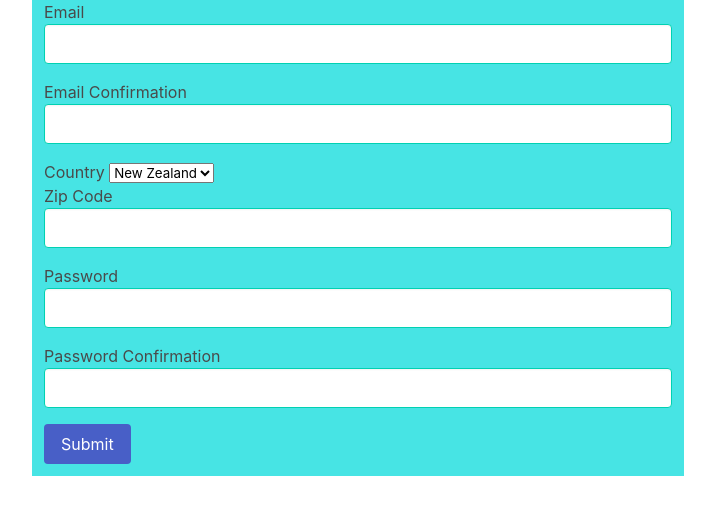
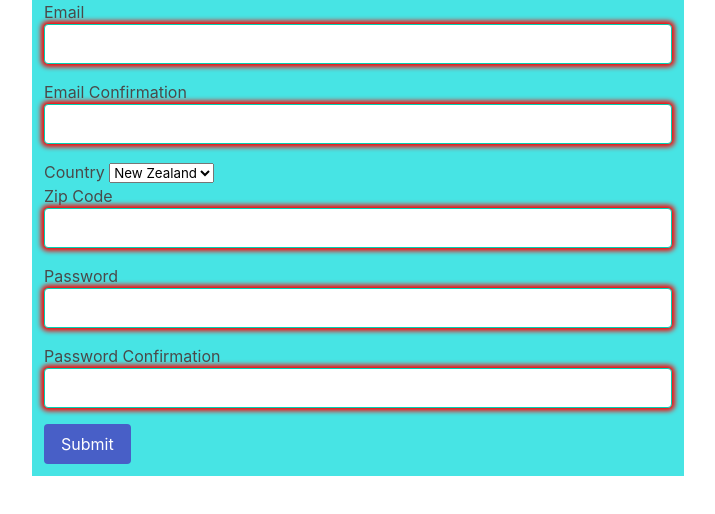
Before and after one commit to vladL2C/form-validation, a plain HTML site: page index.html in a window 1280 px wide. Shown: the whole page, without its empty margins (282-997 px from the left). Drawn offline with nearby package versions, Linux system fonts and the light colour scheme.

Commit message:
Made fields required for further validation

```diff
--- a/index.html
+++ b/index.html
@@ -1,5 +1,6 @@
 <!DOCTYPE html>
 <html>
+
 <head>
   <meta charset="utf-8">
   <meta name="viewport" content="width=device-width, initial-scale=1">
@@ -8,30 +9,31 @@
   <link rel="stylesheet" href="form.css">
   <script defer src="https://use.fontawesome.com/releases/v5.0.0/js/all.js"></script>
 </head>
+
 <body>
   <div class="columns is-mobile">
     <div class="column is-half is-offset-one-quarter">
       <form>
         <label> Email </label>
-      <input id="email" class="input is-primary" type="email" onblur="myValidation()">
+        <input id="email" class="input is-primary" type="email" onblur="myValidation()" required>
         <label> Email Confirmation </label>
-      <input class="input is-primary" type="email">
+        <input class="input is-primary" type="email" required>
         <label> Country </label>
         <select name="countries">
           <option value="New Zealand">New Zealand</option>
-      </select><br>
+        </select>
+        <br>
         <label> Zip Code</label>
-      <input class="input is-primary" type="text" pattern="[0-9]{4}" title="Four digit zip code">
+        <input class="input is-primary" type="text" pattern="[0-9]{4}" title="Four digit zip code" required>
         <label> Password </label>
-      <input class="input is-primary" type="password" minlength="6">
+        <input class="input is-primary" type="password" minlength="6" required>
         <label> Password Confirmation </label>
-      <input class="input is-primary" type="password" minlength="6">
-
+        <input class="input is-primary" type="password" minlength="6" required>
         <button class="button is-link">Submit</button>
-
       </form>
     </div>
   </div>
   <script src="form.js"></script>
 </body>
+
 </html>
```
Lines whose indentation alone changed are shown as unchanged.
